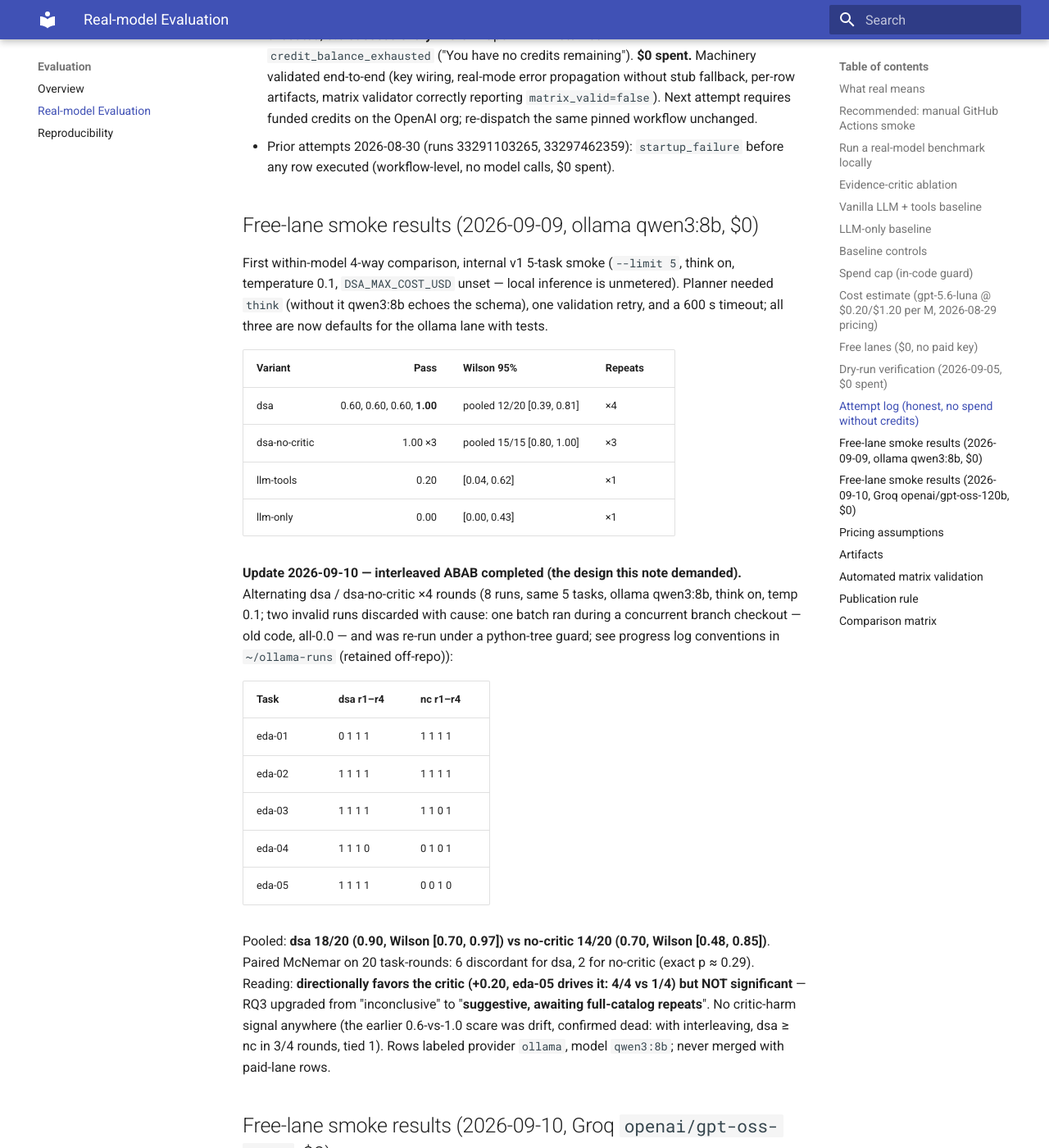
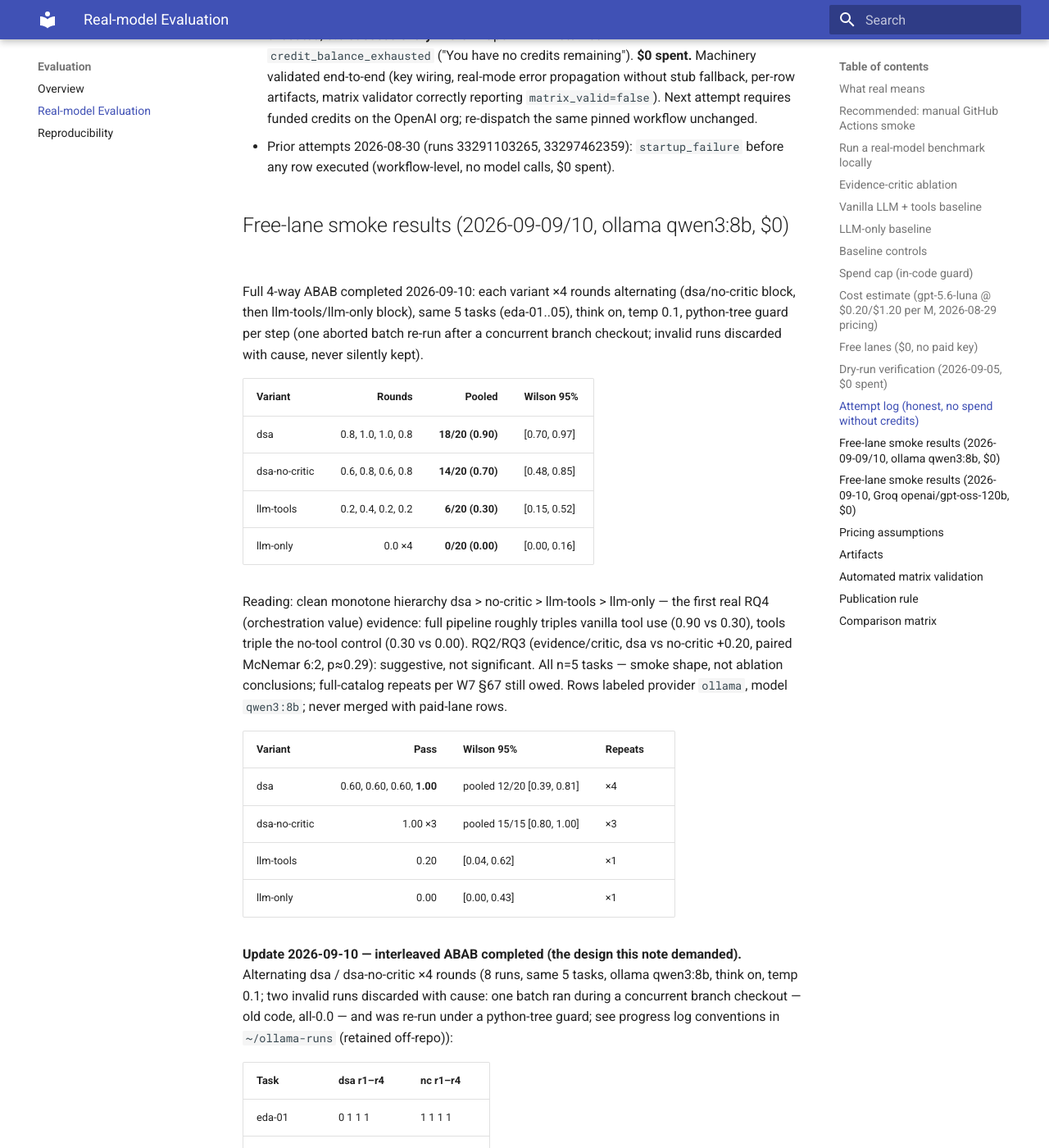
Before and after one commit to Jackxiaozhiren/data-science-agent, an MkDocs documentation site: the page built from docs/real-model-evaluation.md, in a window 1280 px wide and 1400 px high, scrolled down 6231 px. Shown: the whole window at 82% size. Built offline with MkDocs 1.6.1 and Material for MkDocs 9.7.7, drawn with Linux system fonts in a browser that asks for light colours.

Commit message:
docs(real-model): full 4-way ABAB complete — 18/14/6/0 of 20, monotone hierarchy

```diff
--- a/docs/real-model-evaluation.md
+++ b/docs/real-model-evaluation.md
@@ -221,13 +221,28 @@ mismatch). The machinery cannot be gamed with stub runs — verified, not assume
 - Prior attempts 2026-08-30 (runs 33291103265, 33297462359): `startup_failure`
   before any row executed (workflow-level, no model calls, $0 spent).
 
-## Free-lane smoke results (2026-09-09, ollama qwen3:8b, $0)
+## Free-lane smoke results (2026-09-09/10, ollama qwen3:8b, $0)
 
-First within-model 4-way comparison, internal v1 5-task smoke
-(`--limit 5`, think on, temperature 0.1, `DSA_MAX_COST_USD` unset — local
-inference is unmetered). Planner needed `think` (without it qwen3:8b echoes
-the schema), one validation retry, and a 600 s timeout; all three are now
-defaults for the ollama lane with tests.
+Full 4-way ABAB completed 2026-09-10: each variant ×4 rounds alternating
+(dsa/no-critic block, then llm-tools/llm-only block), same 5 tasks
+(eda-01..05), think on, temp 0.1, python-tree guard per step (one aborted
+batch re-run after a concurrent branch checkout; invalid runs discarded with
+cause, never silently kept).
+
+| Variant | Rounds | Pooled | Wilson 95% |
+|---|---:|---:|---|
+| dsa | 0.8, 1.0, 1.0, 0.8 | **18/20 (0.90)** | [0.70, 0.97] |
+| dsa-no-critic | 0.6, 0.8, 0.6, 0.8 | **14/20 (0.70)** | [0.48, 0.85] |
+| llm-tools | 0.2, 0.4, 0.2, 0.2 | **6/20 (0.30)** | [0.15, 0.52] |
+| llm-only | 0.0 ×4 | **0/20 (0.00)** | [0.00, 0.16] |
+
+Reading: clean monotone hierarchy dsa > no-critic > llm-tools > llm-only —
+the first real RQ4 (orchestration value) evidence: full pipeline roughly
+triples vanilla tool use (0.90 vs 0.30), tools triple the no-tool control
+(0.30 vs 0.00). RQ2/RQ3 (evidence/critic, dsa vs no-critic +0.20, paired
+McNemar 6:2, p≈0.29): suggestive, not significant. All n=5 tasks — smoke
+shape, not ablation conclusions; full-catalog repeats per W7 §67 still owed.
+Rows labeled provider `ollama`, model `qwen3:8b`; never merged with paid-lane rows.
 
 | Variant | Pass | Wilson 95% | Repeats |
 |---|---:|---|---|
```
